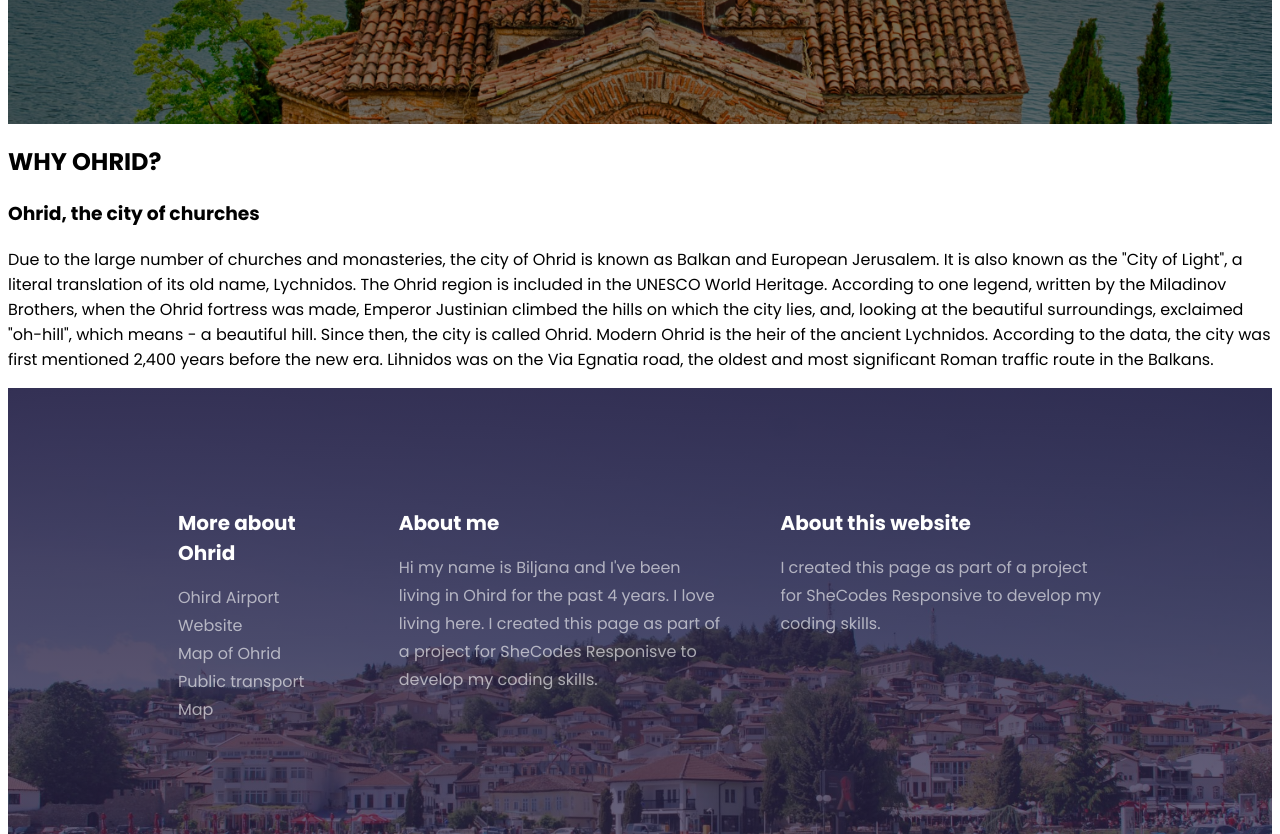
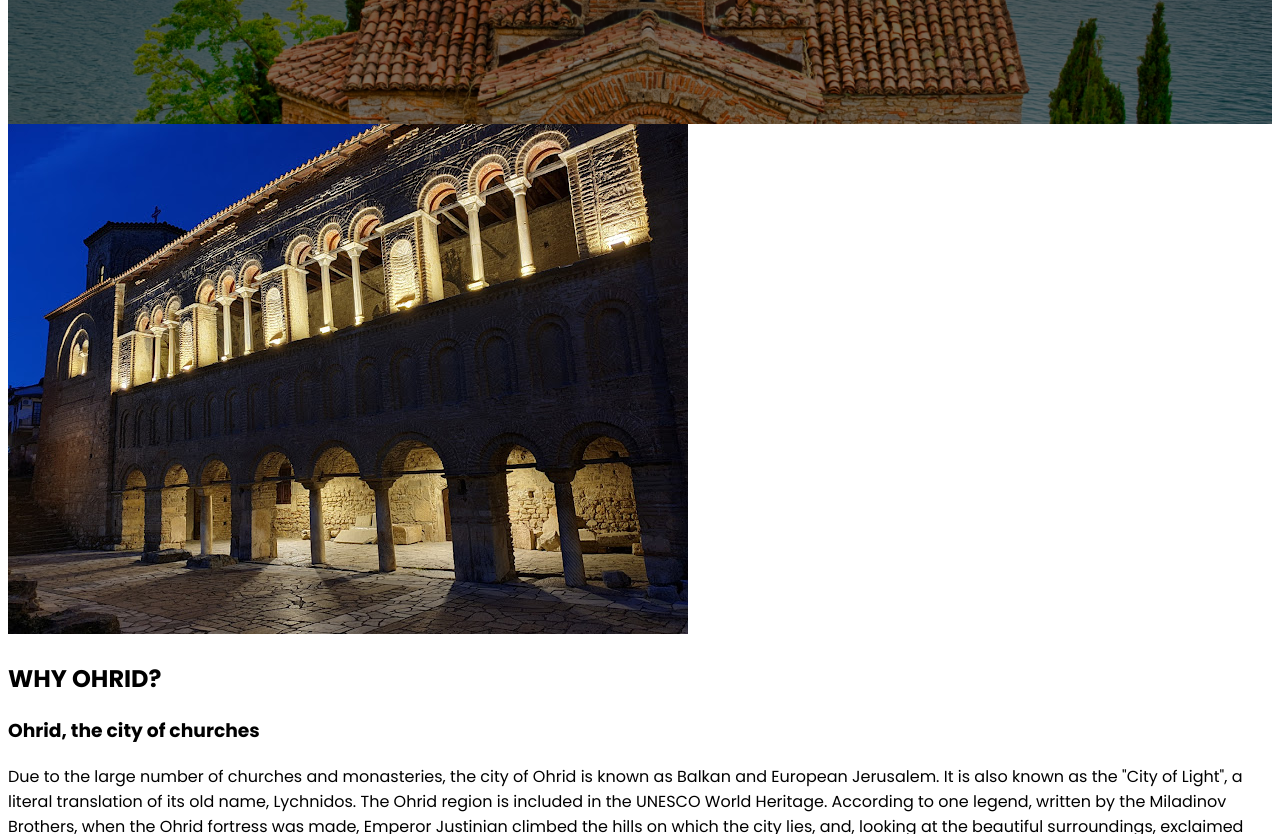
Before and after one commit to BiljanaKotev/ohrid-travel-project, a plain HTML site: page index.html in a window 1280 px wide. Shown: the part 580-1414 px from the top of the page. Drawn offline with Linux system fonts and the light colour scheme.

Commit message:
added image src

```diff
--- a/index.html
+++ b/index.html
@@ -20,6 +20,7 @@
         <a href="">LEARN MORE</a>
       </header>
       <main>
+        <img src="images/pic-6.jpg" alt="Sveta Sofia" />
         <h2>WHY OHRID?</h2>
         <h3>Ohrid, the city of churches</h3>
         <p>
```
